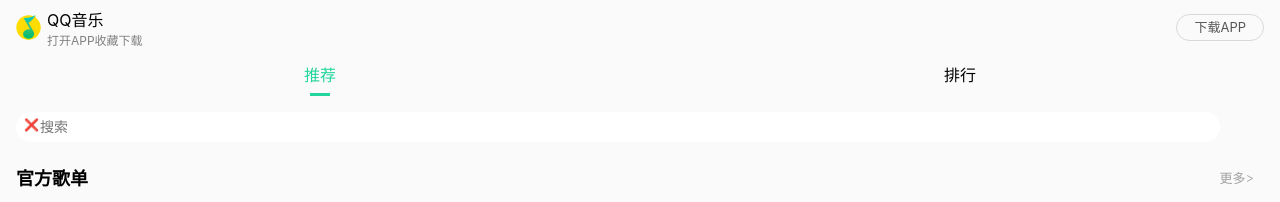
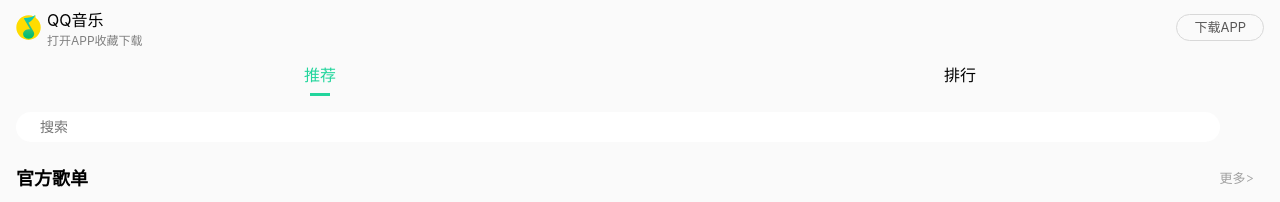
Before and after one commit to liunanchenFYJJ/react-demo, a React (Create React App) app: page / in a window 1280 px wide. Shown: the top 202 px of the page. Built offline with nearby package versions, Linux system fonts and the light colour scheme.

Commit message:
update with iconfont

```diff
--- a/public/index.html
+++ b/public/index.html
@@ -25,6 +25,7 @@
       Learn how to configure a non-root public URL by running `npm run build`.
     -->
     <title>React App</title>
+    <script src="//at.alicdn.com/t/font_1640459_7r1hz6gbjeo.js"></script>
   </head>
   <body>
     <noscript>You need to enable JavaScript to run this app.</noscript>
--- a/src/ContentLeft.js
+++ b/src/ContentLeft.js
@@ -2,6 +2,7 @@ import React, { Component } from "react";
 import styled from 'styled-components';
 import SearchDetail from './SearchDetail';
 import Recommand from './Recommand';
+import Iconfont from './components/Iconfont';
 
 const ContentLeftIn = styled.div`
   .up {
@@ -14,8 +15,10 @@ const ContentLeftIn = styled.div`
       span.cancelCross1 {
         position: absolute;
         left: .08rem;
-        top: .05rem;
+        top: .07rem;
         z-index: 50;
+        width: .16rem;
+        height: .16rem;
       }
       input {
         width: calc(100vw - 1rem);
@@ -23,7 +26,8 @@ const ContentLeftIn = styled.div`
         border: none;
         outline: none;
         padding: .05rem 0 .05rem .24rem;
-        font-size: .14rem;
+        /* input focus导致页面放大 只能把font-size设置为16px */
+        font-size: .16rem;
         font-weight: 300;
         border-radius: .3rem;
         position: relative;
@@ -137,7 +141,7 @@ export default class ContentLeft extends Component {
       <ContentLeftIn>
         <div className="up">
           <div className="inputWrapper">
-            <span className="cancelCross1">❌</span>
+            <span className="cancelCross1"><Iconfont icon="sousuo"></Iconfont></span>
             <input ref="searchText" placeholder="搜索" onFocus={this.handleFocus.bind(this)} onKeyDown={(e) => this.handleEnter(e)} onChange={(e) => this.handleInput(e)} />
             <span className="cancelCross" style={{display: this.state.showCancelCross ? 'block' : 'none',}} role="img" aria-label="叉" onClick={this.handleClearInput.bind(this)}>❌</span>
           </div>
--- a/src/Footer.js
+++ b/src/Footer.js
@@ -15,7 +15,7 @@ const FooterIn = styled.footer`
     z-index: 100;
     border-radius: .45rem;
     background-color: #fafafa;
-    box-shadow: 0 3px 25px rgba(0,0,0,.05);
+    box-shadow: 0 3px 25px rgba(0, 0, 0, .05);
     .inner {
       margin: auto;
       display: flex;
--- a/src/SearchDetail.js
+++ b/src/SearchDetail.js
@@ -1,6 +1,7 @@
 import React, { Component } from "react";
 import './SearchDetail.scss';
 import Label from './components/Label';
+import Iconfont from './components/Iconfont';
 
 export default class SearchDetail extends Component {
   constructor(props) {
@@ -38,7 +39,9 @@ export default class SearchDetail extends Component {
         <div style={{display: this.state.showHistory ? 'block' : 'none',}} className="histroy">
           <h2>
             搜索历史
-            <span className="icon" onClick={this.handleClearHistoryList.bind(this)}></span>
+            <span className="icon" onClick={this.handleClearHistoryList.bind(this)}>
+              <Iconfont icon="shanchu"></Iconfont>
+            </span>
           </h2>
           <div className="histroyList">
             { searchHistory }
--- a/src/SearchDetail.scss
+++ b/src/SearchDetail.scss
@@ -20,7 +20,6 @@ div {
       .icon {
         width: .16rem;
         height: .16rem;
-        background-color: lightgreen;
       }
     }
   }
--- /dev/null
+++ b/src/components/Iconfont.js
@@ -0,0 +1,22 @@
+import React, { Component } from "react";
+import styled from 'styled-components';
+
+const CustomSVG = styled.svg`
+ /* 长宽受控于外面的span */
+  width: inherit;
+  height: inherit;
+  vertical-align: text-bottom;
+  fill: currentColor;
+  overflow: hidden;
+  color: rgba(26, 26, 26, .5);
+`;
+
+export default class Iconfont extends Component {
+  render() {
+    return (
+      <CustomSVG aria-hidden="true">
+        <use xlinkHref={`#icon${this.props.icon}`}></use>
+      </CustomSVG>
+    )
+  }
+}
```
